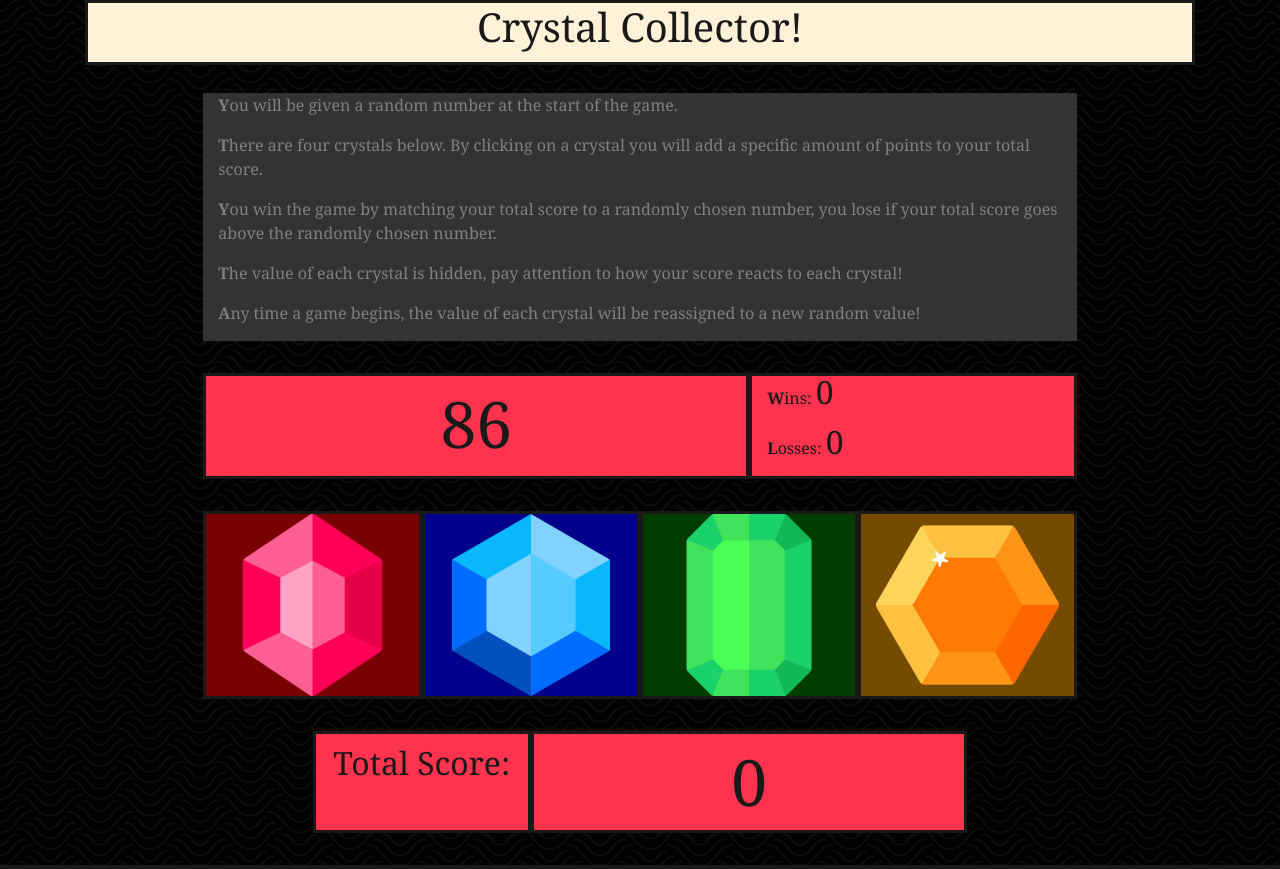
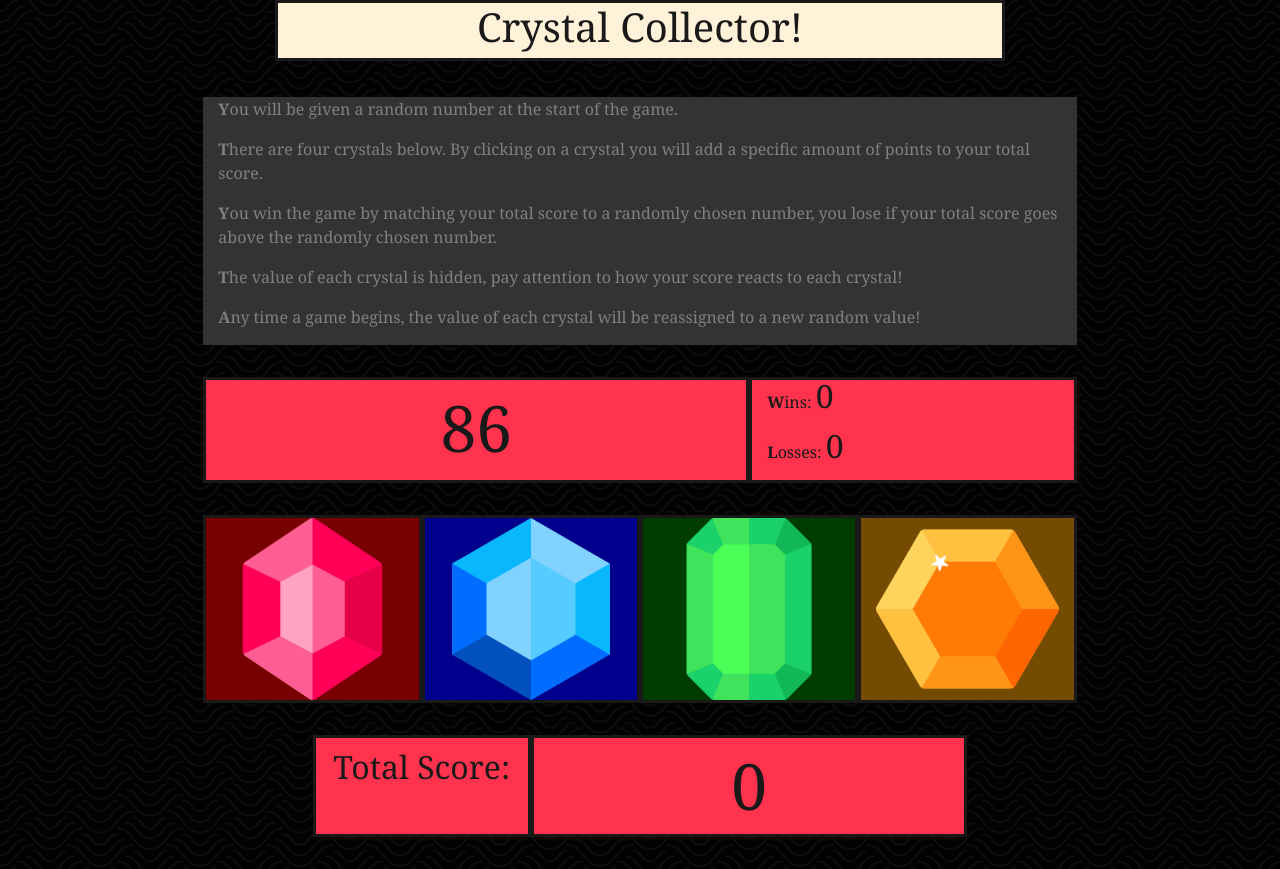
Before and after one commit to trvcytg/unit-4-game, a plain HTML site: page index.html in a window 1280 px wide. Drawn offline with nearby package versions, Linux system fonts and the light colour scheme.

Commit message:
Added <h1> tag to a row/column with bootstrap and modified  #cryCol in style.css (line 6)

```diff
--- a/assets/css/style.css
+++ b/assets/css/style.css
@@ -4,7 +4,7 @@ body {
   font-family: Georgia, "Times New Roman", Times, sans-serif;
 }
 #cryCol {
-  margin-bottom: 2.5%;
+  /* margin-bottom: 2.5%; */
   background-color: #fff2d9;
   color: #191919;
   padding-bottom: 1%;
--- a/index.html
+++ b/index.html
@@ -17,7 +17,11 @@
   </head>
   <body>
     <div class="container">
-      <h1 class="text-center" id="cryCol">Crystal Collector!</h1>
+      <div class="row">
+        <div class="col-md-8 offset-md-2">
+          <h1 class="text-center" id="cryCol">Crystal Collector!</h1>
+        </div>
+      </div>
     </div>
     <div class="row">
       <div class="col-md-8 offset-md-2" id="instructText">
```
